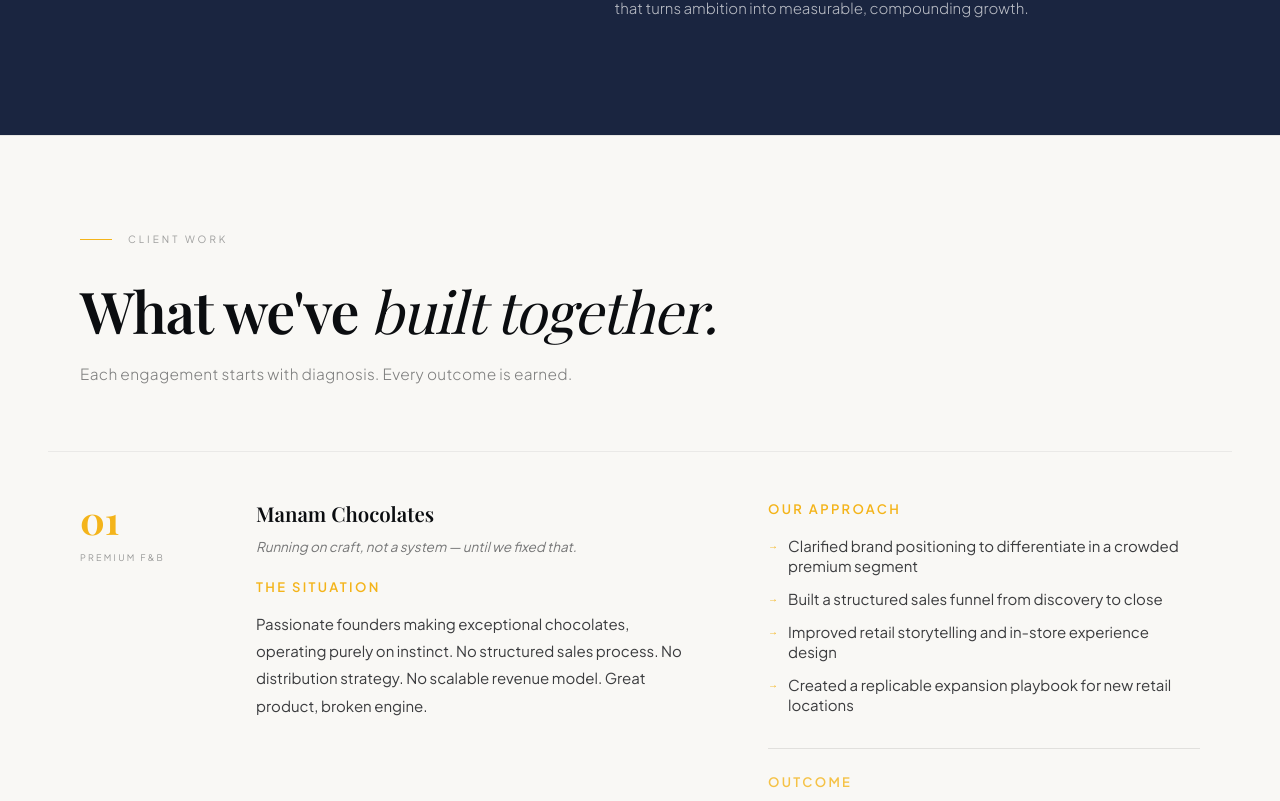
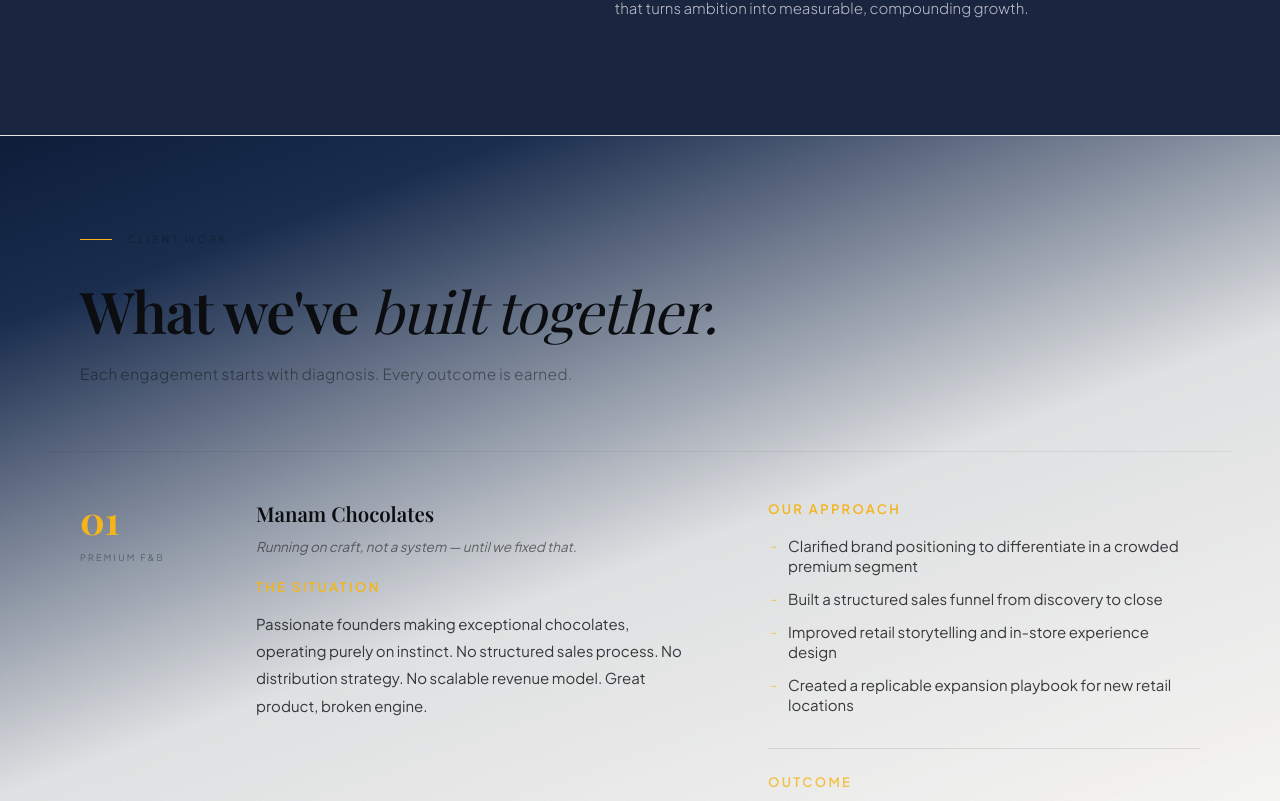
Before and after one commit to kratin509/sunward-growth-, a Next.js app: page / in a window 1280 px wide. Shown: the part 3539-4340 px from the top of the page. Built offline with nearby package versions, Linux system fonts and the light colour scheme; a web font is replaced by a local one.

Commit message:
Add subtle navy diagonal gradient to case studies section background

```diff
--- a/pages/index.js
+++ b/pages/index.js
@@ -1265,7 +1265,8 @@ export default function Home() {
         <section
           id="case-studies"
           ref={csRef}
-          className="scroll-mt-[64px] px-6 md:px-14 xl:px-20 pt-24 pb-28 border-t border-[rgba(11,13,16,0.08)] bg-[#F9F8F5]"
+          className="scroll-mt-[64px] px-6 md:px-14 xl:px-20 pt-24 pb-28 border-t border-[rgba(11,13,16,0.08)]"
+          style={{ background: 'linear-gradient(160deg, #0d1e3a 0%, #1a2d4e 8%, rgba(26,45,78,0.12) 28%, #F9F8F5 52%, #F9F8F5 100%)' }}
         >
           <div className="max-w-[1440px] mx-auto">
 
```
